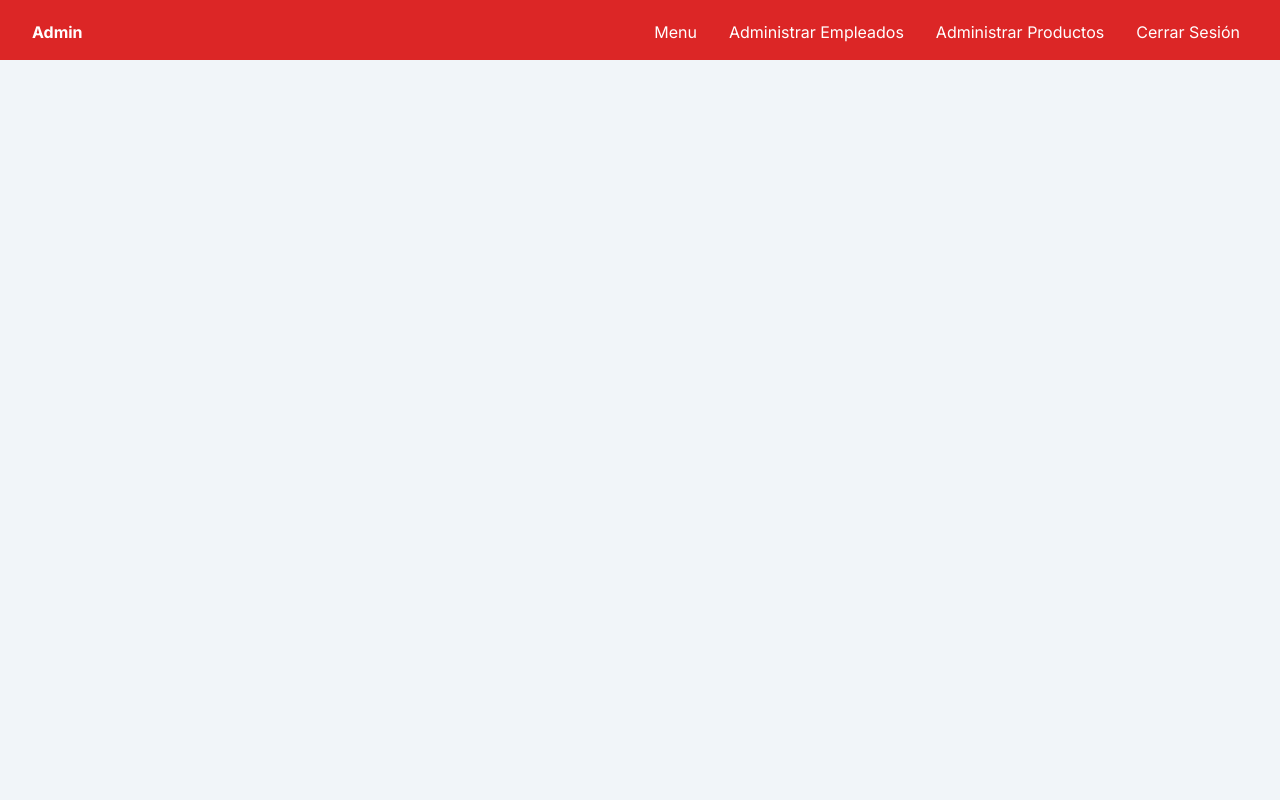
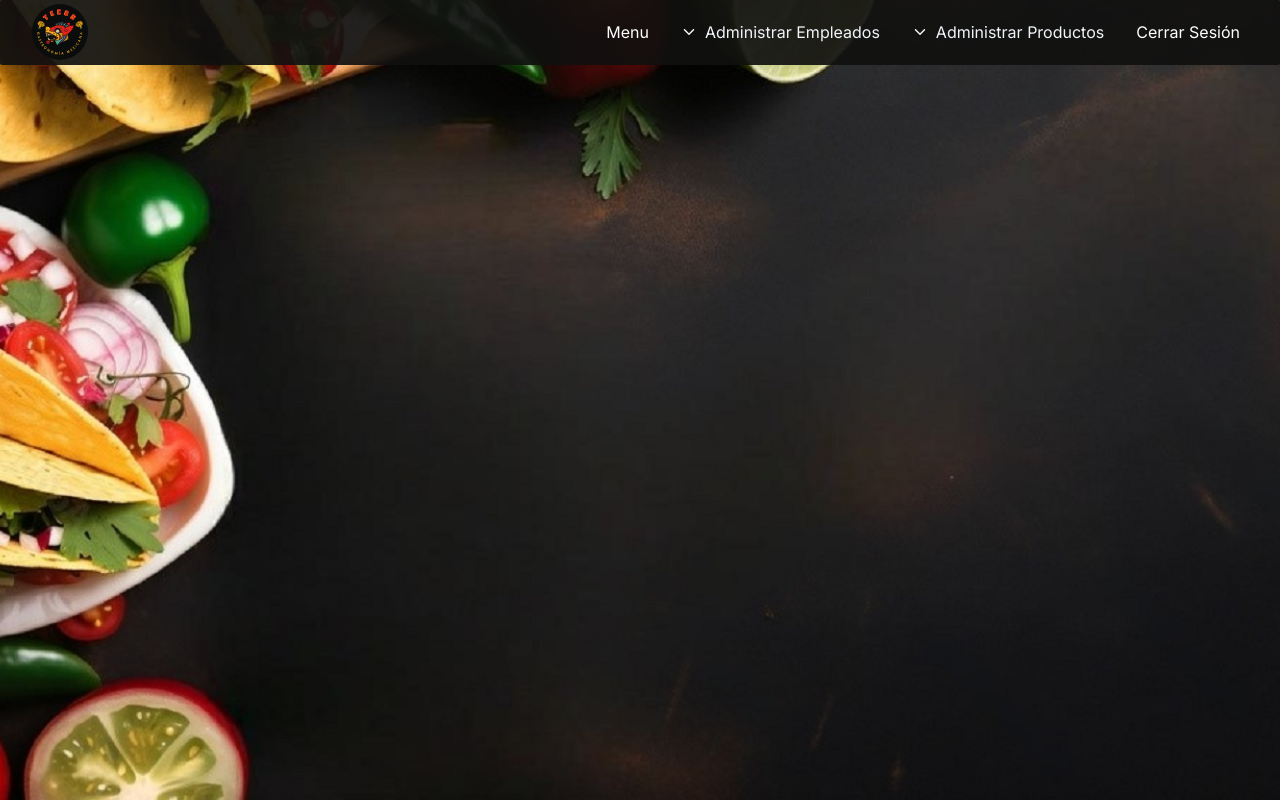
Before and after one commit to julian98789/Tecos, a Next.js app: page /admin in a window 1280 px wide. Built offline with nearby package versions, Linux system fonts and the light colour scheme.

Commit message:
repacion de conflictos merge ala rama prueba_admin

```diff
--- a/src/app/admin/page.js
+++ b/src/app/admin/page.js
@@ -1,13 +1,17 @@
-import NavbarMenu from "@/components/navbar/NavbarMenu.js"
+import NavbarMenu from "@/components/navbar/NavbarMenu.js";
 
-const page = () => {
+const Page = () => {
+  return (
+    <div className="relative">
+      <div
+        className="fixed top-0 left-0 w-full h-full bg-neutral-800 bg-cover bg-center bg-no-repeat bg-[url('/Fondo.jpg')] z-0"
+      ></div>
+      <div className="relative z-10">
+        <NavbarMenu />
 
-    return(
-        <div className="w-screen h-screen bg-slate-100 ">
-            <NavbarMenu/>
+      </div>
+    </div>
+  );
+};
 
-        </div>
-
-    )
-}
-export default page;
+export default Page;
--- /dev/null
+++ b/src/components/form/EmployedFrom.js
@@ -0,0 +1,138 @@
+'use client'
+import { HiOutlineIdentification } from "react-icons/hi";
+import { MdOutlineEmail } from "react-icons/md";
+import { CgPassword } from "react-icons/cg";
+import { useForm } from "react-hook-form";
+import { FaRegUser } from "react-icons/fa";
+import { CgCloseR } from "react-icons/cg";
+
+
+const EmployedFrom = () =>{
+
+    const {
+        register,
+        handleSubmit,
+        watch,
+        formState: { errors },
+    } = useForm()
+
+    const enviarDatos = async (datos) =>{
+        console.log('se estan enviando los datos')
+        console.log(datos)
+         await fetch("/api/admin")
+        .then(res=>res.json())
+        .then(data=>console.log(data))
+    }
+
+
+    return  (  <form className="bg-[rgba(17,17,16,0.92)] border  rounded-2xl p-8 flex justify-center items-center flex-col space-y-10 mt-auto mb-auto pb-16 w-[700px]" onSubmit={handleSubmit(enviarDatos)}>
+
+
+    <div className="text-center text-2xl text-white pt-3">Formulario de registro de empleados</div>
+
+    <div className="w-[500px] flex flex-col space-y-3 ">
+    <div className="text-white text-start ">Nombre del empleado</div>
+    <div className="flex flex-row gap-52">
+    <div className="text-[rgb(141,143,138)] text-start ">Nombre</div>
+    <div className="text-[rgb(141,143,138)] text-start ">Apellido</div>
+    </div>
+
+    <div className="flex justify-center items-center flex-row gap-5">
+
+        <div className=" relative">
+            <input {...register("name")} className="bg-[rgba(141,143,138,0.82)] border rounded w-[240px] outline-none h-9  pl-10 placeholder:text-slate-300"  placeholder="Ingrese su nombre"/>
+            <FaRegUser className="w-7 absolute top-[10px] left-1 text-slate-800"/>
+        </div >
+        <div className=" relative ">
+
+            <input {...register("lastname")} className="bg-[rgba(141,143,138,0.82)]  border rounded w-[240px] outline-none h-9  pl-10 placeholder:text-slate-300" placeholder="Ingrese su apellido"/>
+            <FaRegUser className="w-7 absolute top-[10px] left-1 text-slate-800"/>
+        </div>
+
+    </div>
+    </div>
+
+    <div className="w-[500px] flex flex-row gap-5">
+    <div className="w-[250px] flex flex-col space-y-3 ">
+    <div className="text-white text-start ">Indentificacion del empleado</div>
+    <div className="text-[rgba(141,143,138,255)] text-start ">C.C</div>
+
+    <div className="flex justify-items-start flex-row gap-5">
+
+        <div className=" relative ">
+            <input {...register("id")} className="bg-[rgba(141,143,138,0.82)] border rounded w-[240px] outline-none h-9  pl-10 placeholder:text-slate-300 text-start"  placeholder="Ingrese identificacion"/>
+            <HiOutlineIdentification className="w-7 absolute top-[10px] left-1 text-slate-800"/>
+
+        </div >
+    </div>
+    </div>
+
+    <div className="w-[250px] flex flex-col space-y-3  ">
+    <div className="text-white text-start ">Correo Electronico</div>
+    <div className="text-[rgba(141,143,138,255)] text-start ">Email</div>
+
+    <div className="flex justify-items-start flex-row gap-5">
+
+        <div className=" relative ">
+            <input {...register("email")} className="bg-[rgba(141,143,138,0.82)] border  rounded w-[240px] outline-none h-9  pl-10 "/>
+            <MdOutlineEmail className="w-7 absolute top-[10px] left-1 text-slate-800"/>
+
+        </div >
+    </div>
+    </div>
+    </div>
+
+    <div className="w-[500px] flex flex-col space-y-3 ">
+    <div className="text-white text-start ">Password</div>
+    <div className="flex flex-row gap-36">
+    <div className="text-[rgb(141,143,138)] text-start ">Input Password</div>
+    <div className="text-[rgb(141,143,138)] text-start ">Confirm Password</div>
+    </div>
+
+    <div className="flex justify-center items-center flex-row gap-5">
+
+        <div className=" relative">
+            <input {...register("pass")} className="bg-[rgba(141,143,138,0.82)] border rounded w-[240px] outline-none h-9  pl-10 placeholder:text-slate-300"  placeholder="Ingrese su contraña"/>
+            <CgPassword className="w-7 absolute top-[10px] left-1 text-slate-800"/>
+        </div >
+        <div className=" relative ">
+
+            <input {...register("ConfrimPass")} className="bg-[rgba(141,143,138,0.82)]  border rounded w-[240px] outline-none h-9  pl-8 placeholder:text-slate-300" placeholder="Confirme su contraseña"/>
+            <CgPassword className="w-7 absolute top-[10px] left-1 text-slate-800"/>
+        </div>
+
+    </div>
+    </div>
+
+    <div className="w-[500px] flex flex-col space-y-3  ">
+    <div className="text-white text-start ">Cargo del empleado</div>
+    <div className="text-[rgba(141,143,138,255)] text-start ">Seleciona un rol</div>
+
+        <div className=" relative ">
+      <select id="countries" className=" border  text-sm rounded-lg  w-full p-2.5 dark:bg-[rgba(141,143,138,0.82)]  dark:text-slate-100 ">
+
+         <option value="admin">Administrador</option>
+         <option value="cajero">Cajero</option>
+         <option value="chef">Chef</option>
+       </select>
+       </div>
+
+    </div>
+
+        <div className="w-[500px] flex flex-row gap-5 ">
+
+            <div className="relative ">
+            <button type="submit" className="bg-green-600 rounded-xl w-[240px] outline-none h-9  pl-5 hover:bg-green-700 text-white">Registrar</button>
+            </div>
+
+            <div className="relative ">
+            <button className=" bg-red-600  rounded-xl w-[240px] outline-none h-9  pl-5 hover:bg-red-700 text-white ">Cancelar</button>
+            </div>
+
+        </div>
+
+  </form>
+
+  )
+}
+export default EmployedFrom;
--- a/src/components/navbar/NavbarMenu.js
+++ b/src/components/navbar/NavbarMenu.js
@@ -1,81 +1,113 @@
 'use client'
 import { useState } from "react";
+import { IoIosArrowDown } from "react-icons/io";
+import EmployedFrom from "../form/EmployedFrom";
 
- const NavbarMenu = () => {
-    const [navbar, setNavbar] = useState(false);
 
-    const handleNavbar = () => {
-        setNavbar(!navbar);
-        console.log(navbar);
-    }
+
+
+const NavbarMenu = () => {
+        const [isOpenProduct, setIsOpenProduct] = useState(false);
+        const [showEmployedFrom, setShowEmployedFrom] = useState(false);
+        const [isOpen, setIsOpen] = useState(false);
+
+        const openEmployedFrom = ()=>{
+            setShowEmployedFrom(!showEmployedFrom);
+            closeDropdown();
+        }
+
+        const toggleDropdownProduct = () => {
+          setIsOpenProduct(!isOpenProduct);
+        };
+
+        const closeDropdownProduct = () => {
+            setIsOpenProduct(false);
+        };
+      {/* fuction Dropdown employed*/}
+        const toggleDropdown = () => {
+          setIsOpen(!isOpen);
+        };
+
+        const closeDropdown = () => {
+          setIsOpen(false);
+        };
+
 
     return (
 
-            <nav className="w-full h-[60px] bg-red-600 ">
+            <nav className="w-full h-[65px]  bg-[rgba(17,17,16,0.92)] rounded-sm">
                 <div className="max-w-7xl mx-auto sm:px-6 lg:px-8">
                     <div className="flex items-center justify-between h-16">
                         <div className="flex items-center">
-                            <div className="flex-shrink-0">
-                                <a href="/" className="text-white font-bold">Admin</a>
+                            <div className="flex-shrink-0 items-center">
+                              <img className="h-14 w-auto " src="/tecos-logo-circular.svg" alt="your company"/>
                             </div>
                         </div>
 
-                        <div className="hidden md:block">
+                    <div className="hidden md:block">
                             <div className="ml-4 flex items-center space-x-4">
                                 <a href="/" className="text-white hover:bg-red-700 hover:text-white rounded-lg p-2">
                                     Menu
                                 </a>
-                                <a href="/" className="text-white hover:bg-red-700 hover:text-white rounded-lg p-2">
-                                    Administrar Empleados
-                                </a>
-                                <a href="/" className="text-white hover:bg-red-700 hover:text-white rounded-lg p-2">
-                                    Administrar Productos
-                                </a>
-                                <a href="/" className="text-white hover:bg-red-700 hover:text-white rounded-lg p-2">
+                                <div className="relative inline-block text-left">
+                                  <div>
+                                  <button type="button" onClick={toggleDropdown} className="inline-flex justify-center items-center p-2 text-slate-100 hover:bg-red-700 rounded-lg">
+                                    <IoIosArrowDown className="w-4 h-4 text-slate-100" />
+                                    <span className="ml-2">Administrar Empleados</span>
+                                 </button>
+                                </div>
+
+                             {isOpen && (
+                         <div className="origin-top-right absolute right-0 mt-2 w-56 rounded-md shadow-lg bg-[rgba(17,17,16,0.99)] ring-1 ring-black ring-opacity-5"
+                                 onClick={closeDropdown}>
+                             {/* Contenido del dropdown */}
+                            <div className="py-1">
+                                <a href="#" onClick={openEmployedFrom} className="block px-4 py-2 text-sm text-slate-100 hover:bg-red-700" >
+                                  Agregar Empleados</a>
+                                <a href="#" className="block px-4 py-2 text-sm text-slate-100 hover:bg-red-700">
+                                  Actualizar o Eliminar </a>
+                            </div>
+                         </div>
+                             )}
+
+                         </div>
+                               {/* dropdown productos*/}
+                         <div className="relative inline-block text-left">
+                                  <div>
+                                  <button type="button" onClick={toggleDropdownProduct} className="inline-flex justify-center items-center p-2 text-slate-100 hover:bg-red-700 rounded-lg">
+                                    <IoIosArrowDown className="w-4 h-4 text-slate-100" />
+                                    <span className="ml-2">Administrar Productos</span>
+                                 </button>
+                                </div>
+
+                             {isOpenProduct && (
+                         <div className="origin-top-right absolute right-0 mt-2 w-56 rounded-md shadow-lg bg-[rgba(17,17,16,0.99)] ring-1 ring-black ring-opacity-5"
+                                 onClick={closeDropdownProduct}>
+                             {/* Contenido del dropdown */}
+                            <div className="py-1">
+                                <a href="#" className="block px-4 py-2 text-sm text-slate-100 hover:bg-red-700" >
+                                  Agregar Productos</a>
+                                <a href="#" className="block px-4 py-2 text-sm text-slate-100 hover:bg-red-700">
+                                  Actualizar o Eliminar </a>
+                            </div>
+                         </div>
+                             )}
+                         </div>
+                                <a href="/login" className="text-white hover:bg-red-700 hover:text-white rounded-lg p-2">
                                     Cerrar Sesión
                                 </a>
                             </div>
                         </div>
 
-                        <div className="md:hidden flex items-center">
-                            <button className="inline-flex items-center justify-center p-2 rounded-md text-white hover:text-white focus:outline-none focus:ring-2 focus:ring-white" onClick={handleNavbar}>
-                                {navbar ? (
-                                    <svg className="h-6 w-6" xmlns="http://www.w3.org/2000/svg" fill="none" viewBox="0 0 24 24" stroke="currentColor">
-                                        <path strokeLinecap="round" strokeLinejoin="round" strokeWidth={2} d="M6 18L18 6M6 6l12 12" />
-                                    </svg>
-                                ) : (
-                                    <svg className="h-6 w-6" xmlns="http://www.w3.org/2000/svg" fill="none" viewBox="0 0 24 24" stroke="currentColor">
-                                        <path strokeLinecap="round" strokeLinejoin="round" strokeWidth={2} d="M4 6h16M4 12h16m-7 6h7" />
-                                    </svg>
-                                )}
-                            </button>
-                        </div>
-
                     </div>
                 </div>
-
-                {navbar && (
-                    <div className="md:hidden absolute top-[60px] left-0 w-full bg-red-600">
-                        <div className="px-2 pt-2 pb-3 space-y-1 sm:px-4">
-                            <a href="/" className="text-white block hover:bg-red-700 hover:text-white rounded-lg p-2">
-                                Menu
-                            </a>
-                            <a href="/" className="text-white block hover:bg-red-700 hover:text-white rounded-lg p-2">
-                                Administrar Empleados
-                            </a>
-                            <a href="/" className="text-white block hover:bg-red-700 hover:text-white rounded-lg p-2">
-                                Administrar Productos
-                            </a>
-                            <a href="/" className="text-white block hover:bg-red-700 hover:text-white rounded-lg p-2">
-                                Cerrar Sesión
-                            </a>
-                        </div>
-                    </div>
-                )}
+                <div className="flex justify-center items-center pt-10 ">
+                    {showEmployedFrom && <EmployedFrom/>}
+                </div>
             </nav>
 
     );
 
 }
 
-export default NavbarMenu
+export default NavbarMenu;
```
Also changed, not shown: public/tecos-logo-circular.svg (added).
